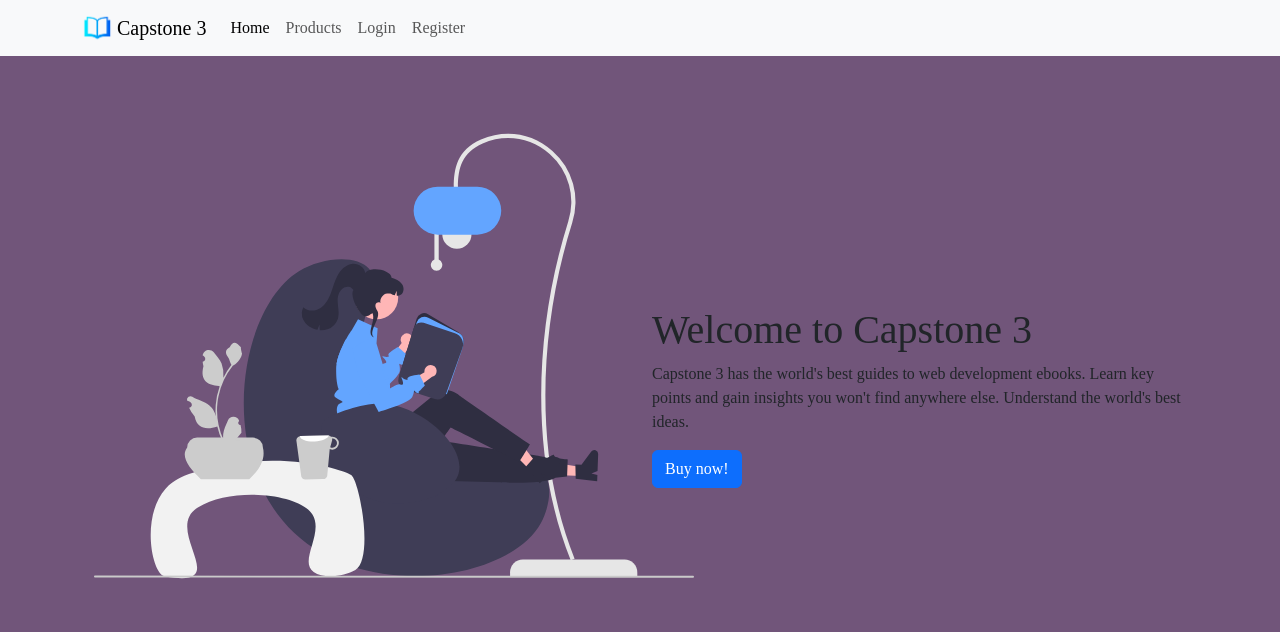
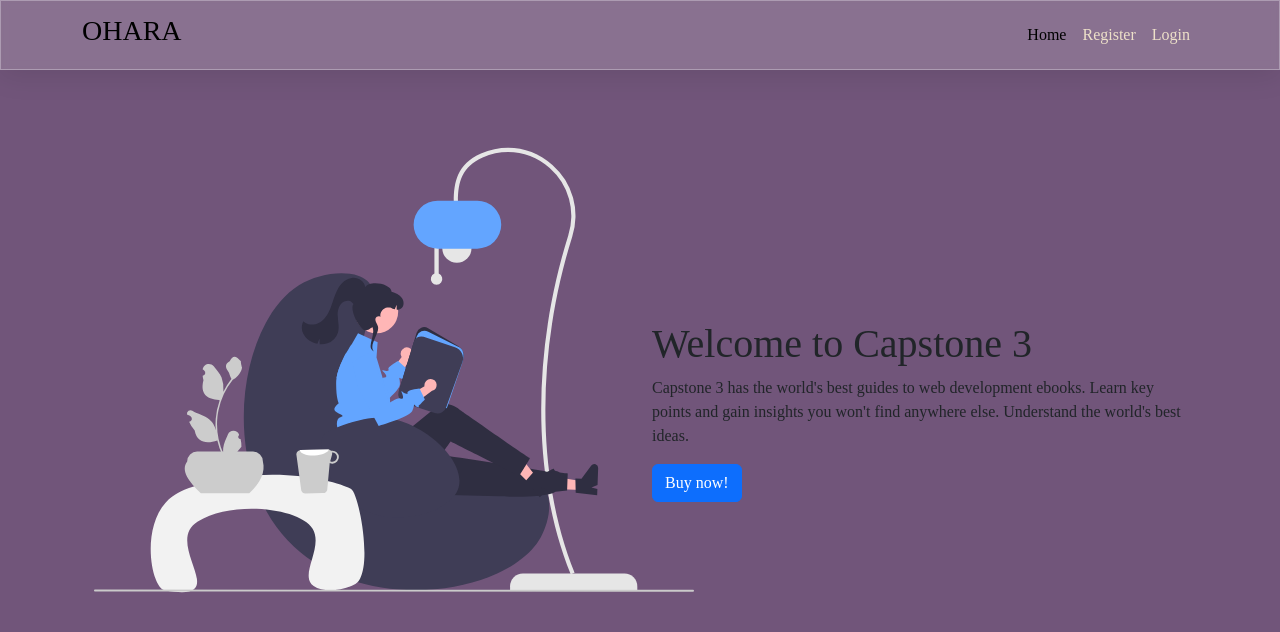
Before and after one commit to rowietamayo/capstone3, a React (Vite) app: page / in a window 1280 px wide. Shown: the top 632 px of the page. Built offline with nearby package versions, Linux system fonts and the light colour scheme; no server answers.

Commit message:
modify navbar

```diff
--- a/src/components/AppNavbar.jsx
+++ b/src/components/AppNavbar.jsx
@@ -9,61 +9,98 @@ export default function AppNavbar() {
   const { user } = useContext(UserContext)
 
   return (
-    <Navbar expand="lg" className="bg-body-tertiary">
+    <Navbar expand="lg" className="glassmorphism">
       <Container>
         <Navbar.Brand as={Link} to="/">
-          <img
-            alt=""
-            src={"/image/logo.png"}
+          {/* <Image
+            alt="logo"
+            src={"/image/logo.svg"}
             width="30"
             height="30"
-            className="d-inline-block align-top"
-          />{" "}
-          Capstone 3
+            className="d-inline-block align-top logo"
+            fluid
+          />{" "} */}
+          <h3>OHARA</h3>
         </Navbar.Brand>
         <Navbar.Toggle aria-controls="basic-navbar-nav" />
         <Navbar.Collapse id="basic-navbar-nav">
-          <Nav className="me-auto">
-            <Nav.Link as={NavLink} to="/" exact="true">
+          <Nav className="ms-auto ">
+            <Nav.Link as={NavLink} to="/" exact="true" className="right-nav">
               Home
             </Nav.Link>
-            <Nav.Link as={NavLink} to="/product" exact="true">
+            {/* <Nav.Link as={NavLink} to="/product" exact="true">
               Products
-            </Nav.Link>
+            </Nav.Link>{" "} */}
+          </Nav>
           {user && user.id !== null && user.id !== undefined ? (
             user.isAdmin ? (
               <>
-                  <Nav.Link as={Link} to="/admin">
+                <Nav>
+                  <Nav.Link as={Link} to="/admin" className="right-nav">
                     Admin Dashboard
                   </Nav.Link>
-                  <Nav.Link as={NavLink} to="/logout" exact="true">
+                  <Nav.Link
+                    as={NavLink}
+                    to="/logout"
+                    exact="true"
+                    className="right-nav"
+                  >
                     Logout
                   </Nav.Link>
+                </Nav>
               </>
             ) : (
               <>
-                  <Nav.Link as={NavLink} to="/cart" exact="true">
+                <Nav>
+                  <Nav.Link
+                    as={NavLink}
+                    to="/cart"
+                    exact="true"
+                    className="right-nav"
+                  >
                     Cart
                   </Nav.Link>
-                  <Nav.Link as={NavLink} to="/profile" exact="true">
+                  <Nav.Link
+                    as={NavLink}
+                    to="/profile"
+                    exact="true"
+                    className="right-nav"
+                  >
                     Profile
                   </Nav.Link>
-                  <Nav.Link as={NavLink} to="/logout" exact="true">
+                  <Nav.Link
+                    as={NavLink}
+                    to="/logout"
+                    exact="true"
+                    className="right-nav"
+                  >
                     Logout
                   </Nav.Link>
+                </Nav>
               </>
             )
           ) : (
             <>
-                <Nav.Link as={NavLink} to="/login" exact="true">
+              <Nav>
+                <Nav.Link
+                  as={NavLink}
+                  to="/register"
+                  exact="true"
+                  className="right-nav"
+                >
+                  Register
+                </Nav.Link>
+                <Nav.Link
+                  as={NavLink}
+                  to="/login"
+                  exact="true"
+                  className="right-nav"
+                >
                   Login
                 </Nav.Link>
-                <Nav.Link as={NavLink} to="/register" exact="true">
-                  Register
-                </Nav.Link>
+              </Nav>
             </>
           )}
-          </Nav>
         </Navbar.Collapse>
       </Container>
     </Navbar>
```
Lines whose indentation alone changed are shown as unchanged.
